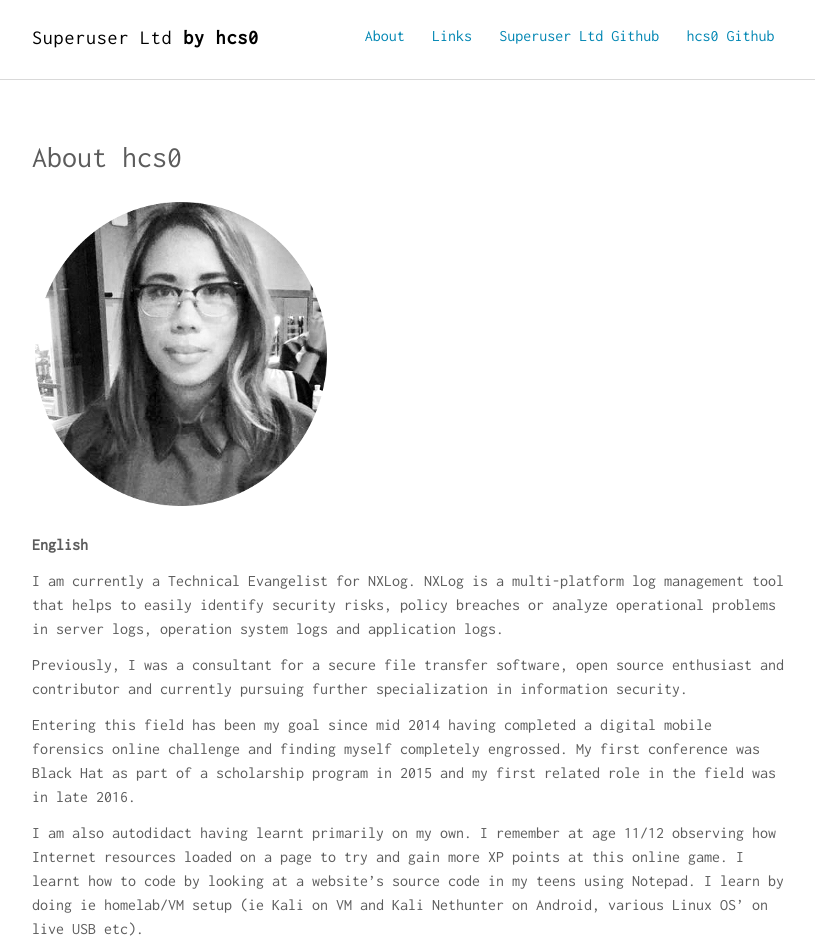
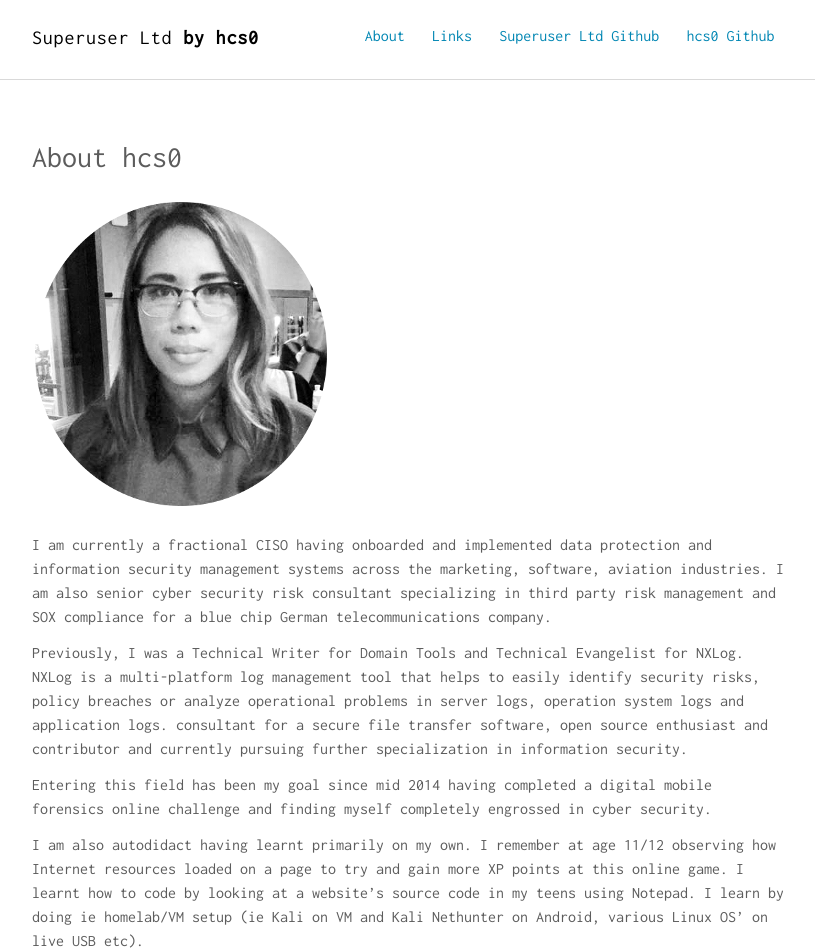
Before and after one commit to hcs0/hannahsuarez.github.io, a Jekyll site: the page built from about.md, in a window 1280 px wide. Shown: the top 952 px of the page, without its empty margins (232-1047 px from the left). Built offline with Jekyll 4.4.1, drawn with Linux system fonts in a browser that asks for light colours; nearby versions of some CDN libraries; some of the changed text lies outside the part shown.

Commit message:
Update about.md

```diff
--- a/about.md
+++ b/about.md
@@ -6,18 +6,22 @@ permalink: /about/
 
 ![Author](/assets/images/author.png)
 
-**English**
 
-I am currently a Technical Evangelist for NXLog. NXLog is a multi-platform log management tool that helps to easily identify security risks, policy breaches or analyze operational problems in server logs, operation system logs and application logs.
+I am currently a fractional CISO having onboarded and implemented data protection and information
+security management systems across the marketing, software, aviation industries.  I am also
+senior cyber security risk consultant specializing in third party risk management and SOX compliance
+for a blue chip German telecommunications company.
 
-Previously, I was a consultant for a secure file transfer software, open source
-enthusiast and contributor and currently pursuing further specialization in
+Previously, I was a Technical Writer for Domain Tools and Technical Evangelist for NXLog.
+NXLog is a multi-platform log management tool
+that helps to easily identify security risks, policy breaches or analyze operational problems in
+server logs, operation system logs and application logs. consultant for a secure file transfer software,
+open source enthusiast and contributor and currently pursuing further specialization in
 information security.
 
 Entering this field has been my goal since mid 2014 having completed a digital
-mobile forensics online challenge and finding myself completely engrossed. My
-first conference was Black Hat as part of a scholarship program in 2015 and my
-first related role in the field was in late 2016.
+mobile forensics online challenge and finding myself completely engrossed in cyber
+security.
 
 I am also autodidact having learnt primarily on my own. I remember at age
 11/12 observing how Internet resources loaded on a page to try and gain more XP
```
Also changed, not shown: other parts of about.md (+3 -2 lines).
